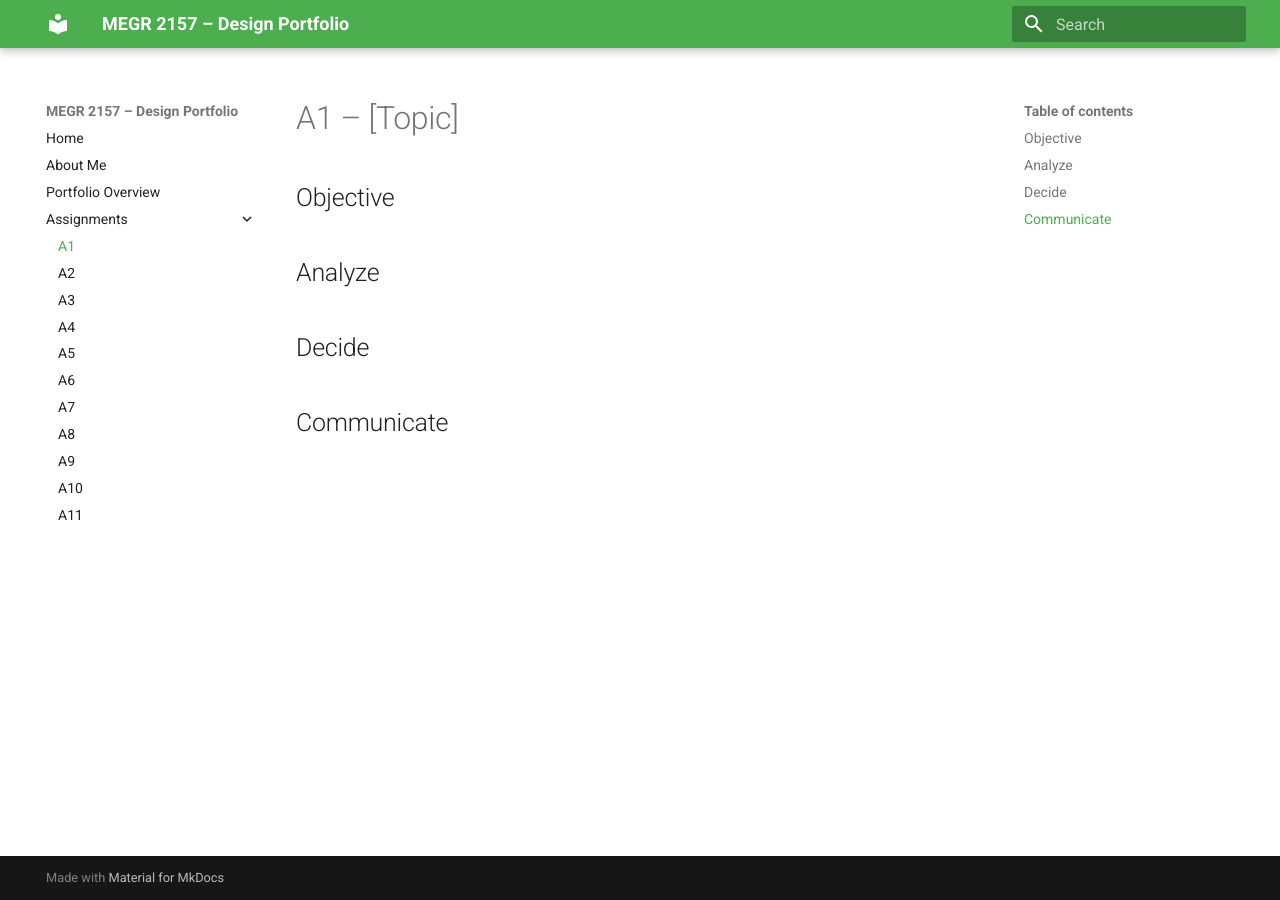
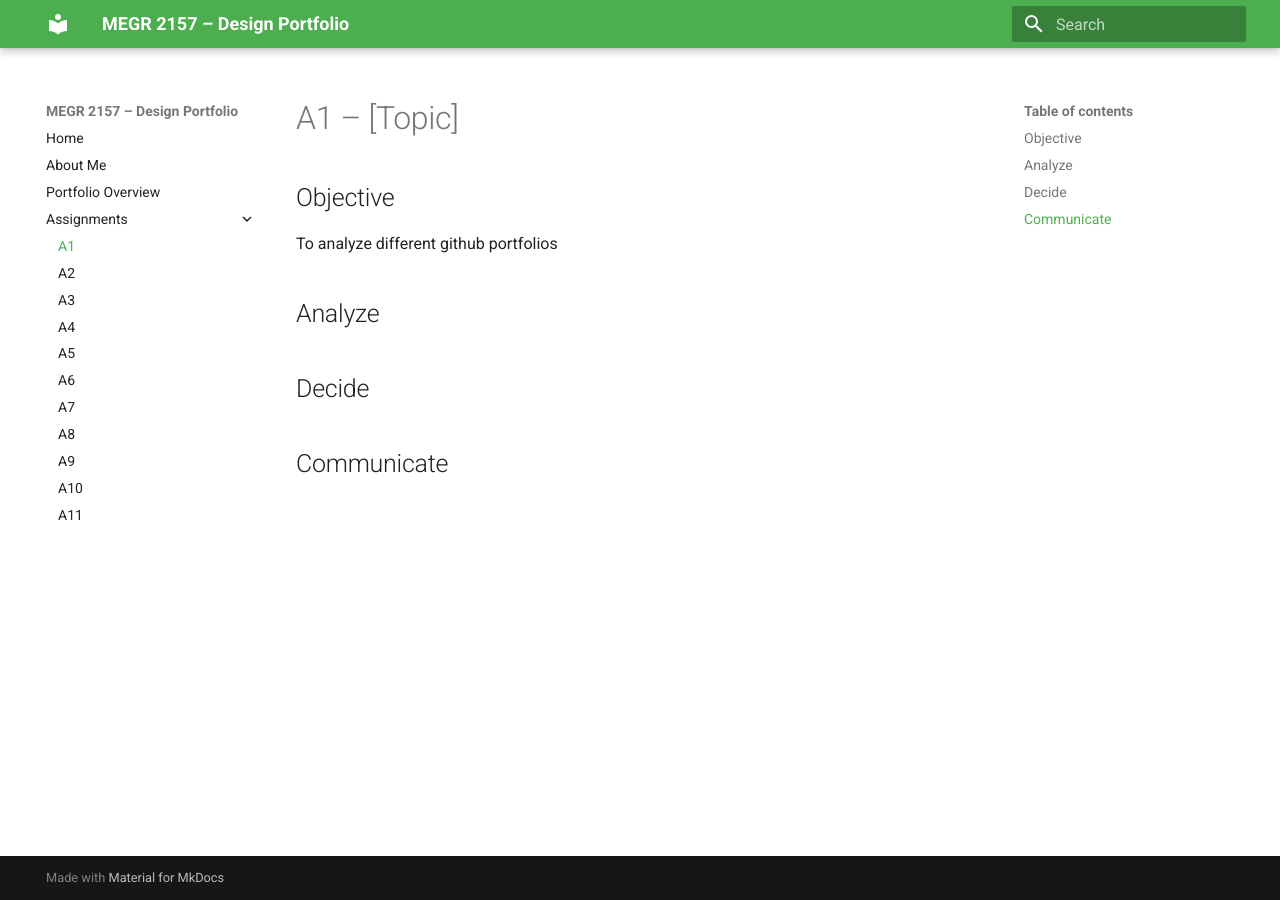
Before and after one commit to JonathanSuarezVazquez/Jonathans-megr2157-portfolio, an MkDocs documentation site: the page built from docs/assignments/A01/index.md, in a window 1280 px wide. Built offline with MkDocs 1.6.1 and Material for MkDocs 9.7.7, drawn with Linux system fonts in a browser that asks for light colours.

Commit message:
Update objective in A1 assignment
Added objective to analyze different GitHub portfolios.

```diff
--- a/docs/assignments/A01/index.md
+++ b/docs/assignments/A01/index.md
@@ -1,7 +1,7 @@
 # A1 – [Topic]
 
 ## Objective
-
+To analyze different github portfolios
 
 ## Analyze
 
```
